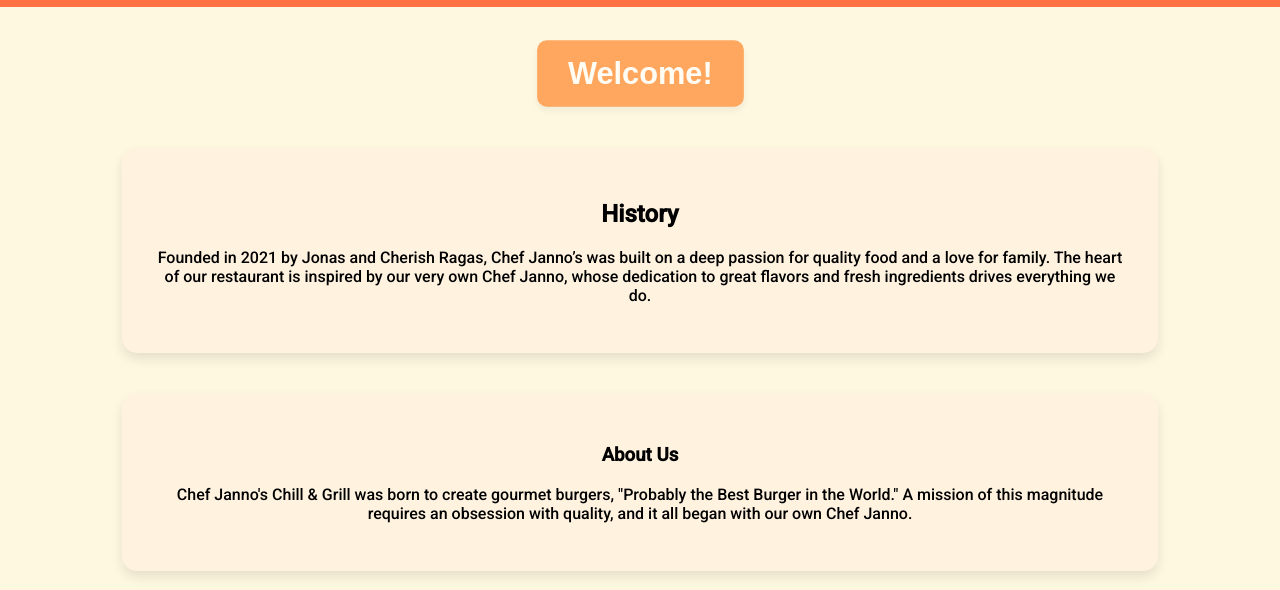
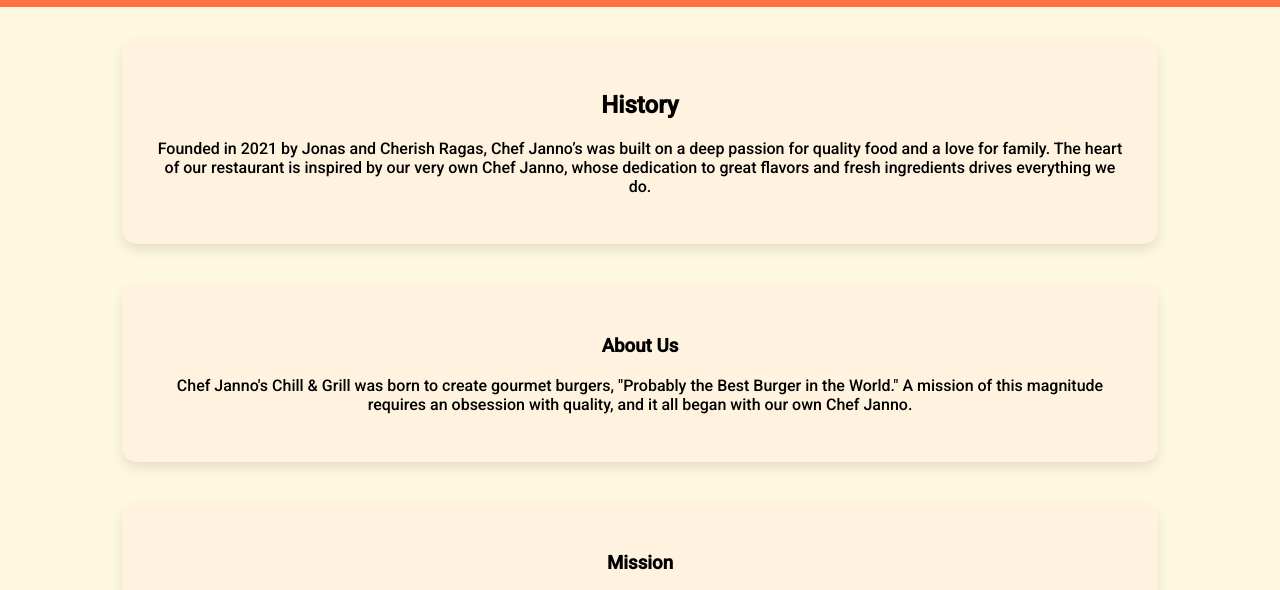
Before and after one commit to Team-Estonia/ITS121-1L-Project, a plain HTML site: page about.html in a window 1280 px wide. Shown: the part 200-790 px from the top of the page. Drawn offline with Linux system fonts and the light colour scheme; files whose address does not match are found by name; a web font is replaced by a local one.

Commit message:
Update about.html

```diff
--- a/about.html
+++ b/about.html
@@ -52,7 +52,7 @@
     </div>
 
     <main>
-        <div class="fun-element">Welcome!</div>
+
 
         <section class="about-history">
             <h2>History</h2>
```
